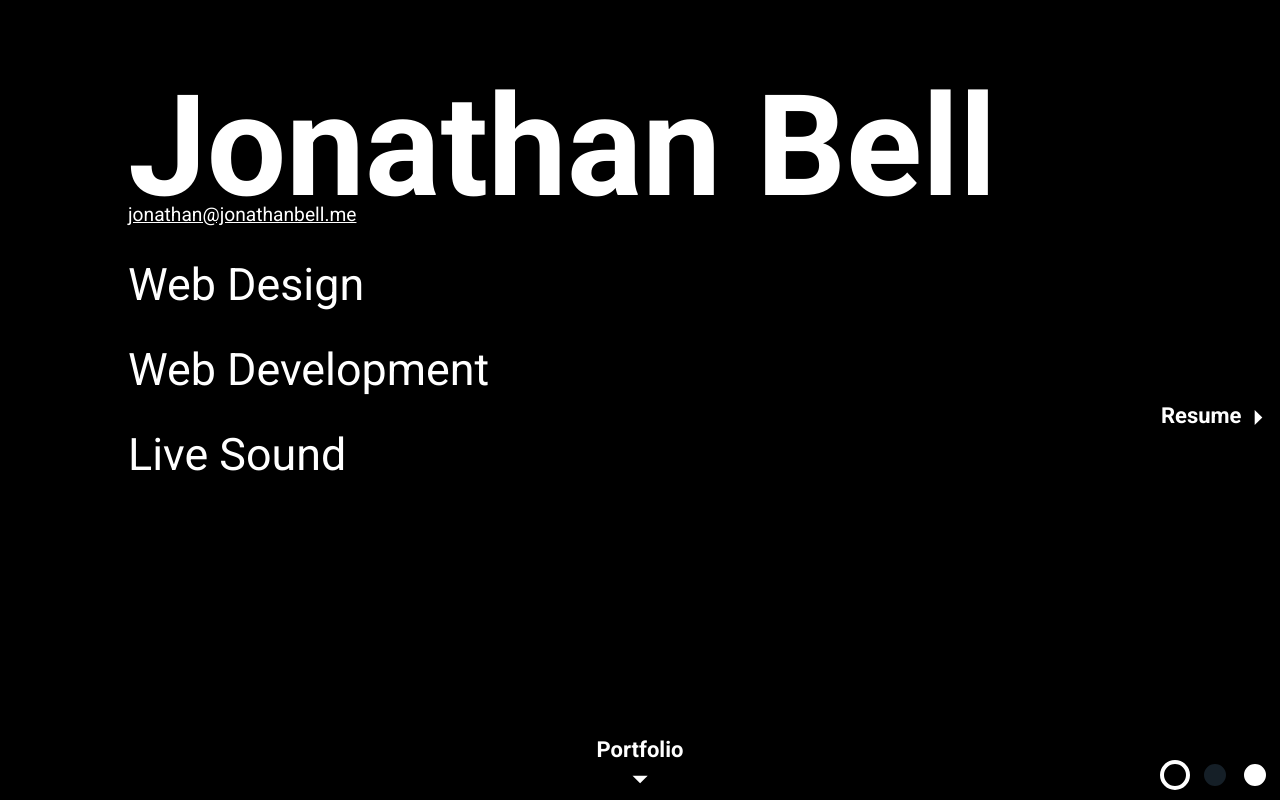
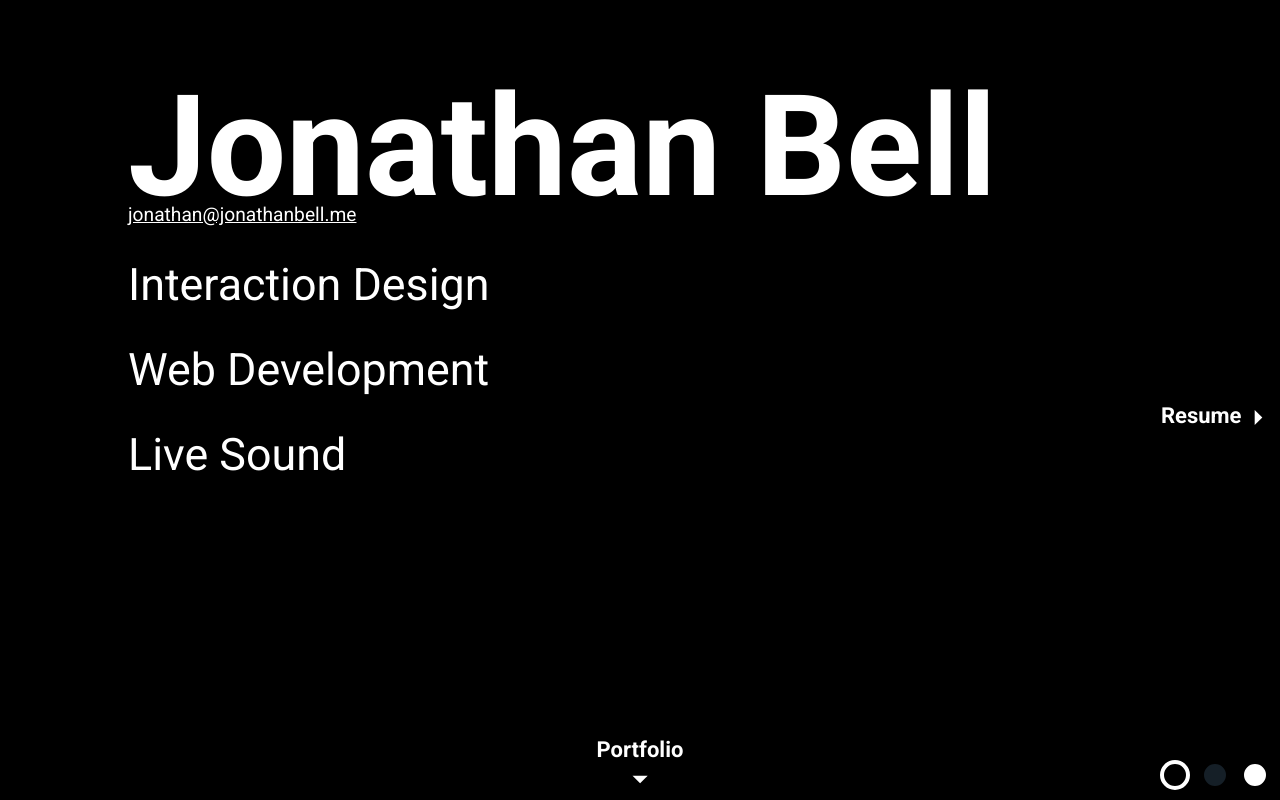
Before and after one commit to Jonathan-F-Bell/jonathan-f-bell.github.io, a plain HTML site: page index.html in a window 1280 px wide. Shown: the top 800 px of the page. Drawn offline with Linux system fonts and the light colour scheme.

Commit message:
Change “web design” to “interaction design”

```diff
--- a/index.html
+++ b/index.html
@@ -26,7 +26,7 @@
       <div class="home-main-content">
         <h1 class="home-main-header">Jonathan Bell</h1>
         <a class="home-email" href="mailto:jonathan@jonathanbell.me">jonathan@jonathanbell.me</a>
-        <h6 class="home-subitem">Web Design</h6>
+        <h6 class="home-subitem">Interaction Design</h6>
         <h6 class="home-subitem">Web Development</h6>
         <h6 class="home-subitem">Live Sound</h6>
       </div>
```
